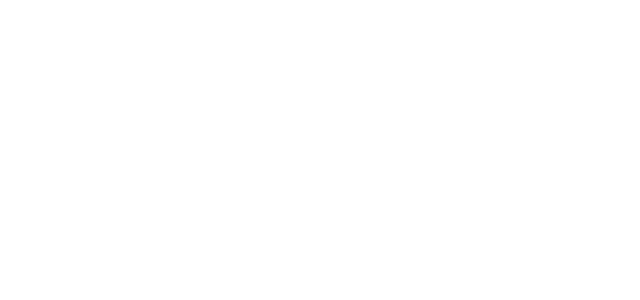
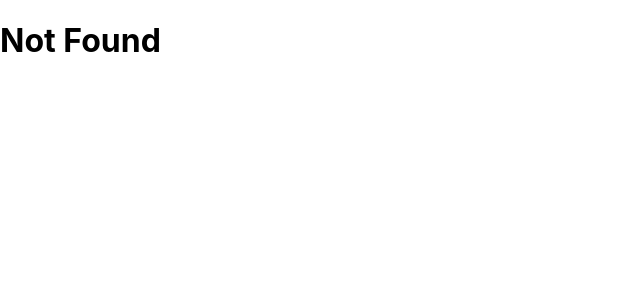
Before and after one commit to renatojobal/proyecto_thanos, a React (Create React App) app: page /404 in a window 1280 px wide. Shown: the top 300 px of the page, without its empty margins (0-640 px from the left). Built offline with nearby package versions, Linux system fonts and the light colour scheme.

Commit message:
Agregando NotFound

```diff
--- a/src/components/App.js
+++ b/src/components/App.js
@@ -1,9 +1,9 @@
 import React from "react";
-import { BrowserRouter, Switch, Route } from "react-router-dom";
+import { BrowserRouter, Switch, Route, Redirect } from "react-router-dom";
 
 import CharactersPage from "./CharactersPage";
 import ComicsPage from "./ComicsPage";
-
+import NotFound from "./NotFound";
 
 function App() {
   return (
@@ -11,6 +11,8 @@
       <Switch>
         <Route exact path="/" component={ComicsPage} />
         <Route exact path="/characters" component={CharactersPage} />
+        <Route exact path="/404" component={NotFound} />
+        <Redirect from="*" to="/404"/>
       </Switch>
     </BrowserRouter>
   );
--- /dev/null
+++ b/src/components/NotFound.js
@@ -0,0 +1,10 @@
+import React from "react";
+
+
+class NotFound extends React.Component {
+  render() {
+    return <h1>Not Found</h1>;
+  }
+}
+
+export default NotFound;
```
